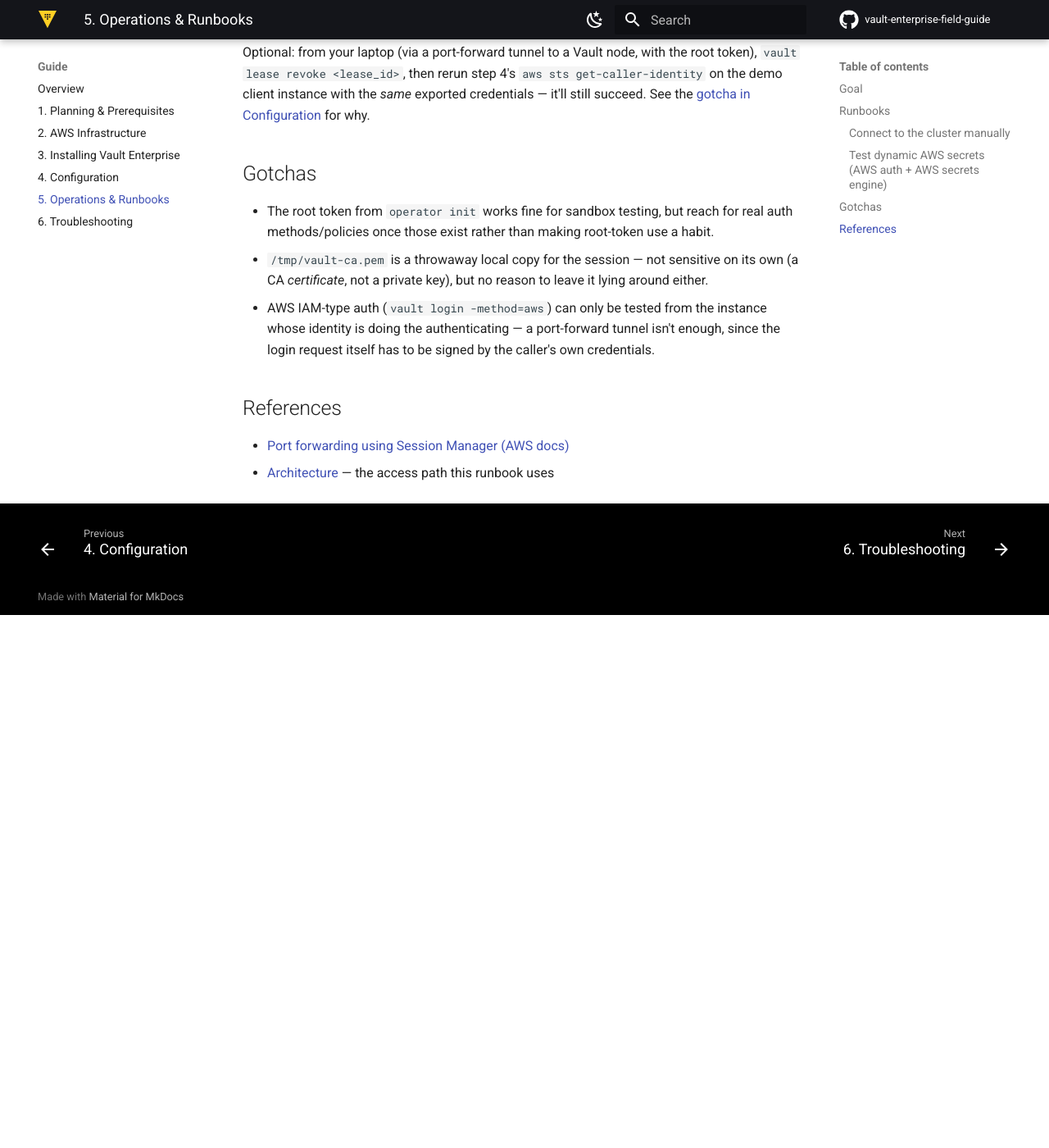
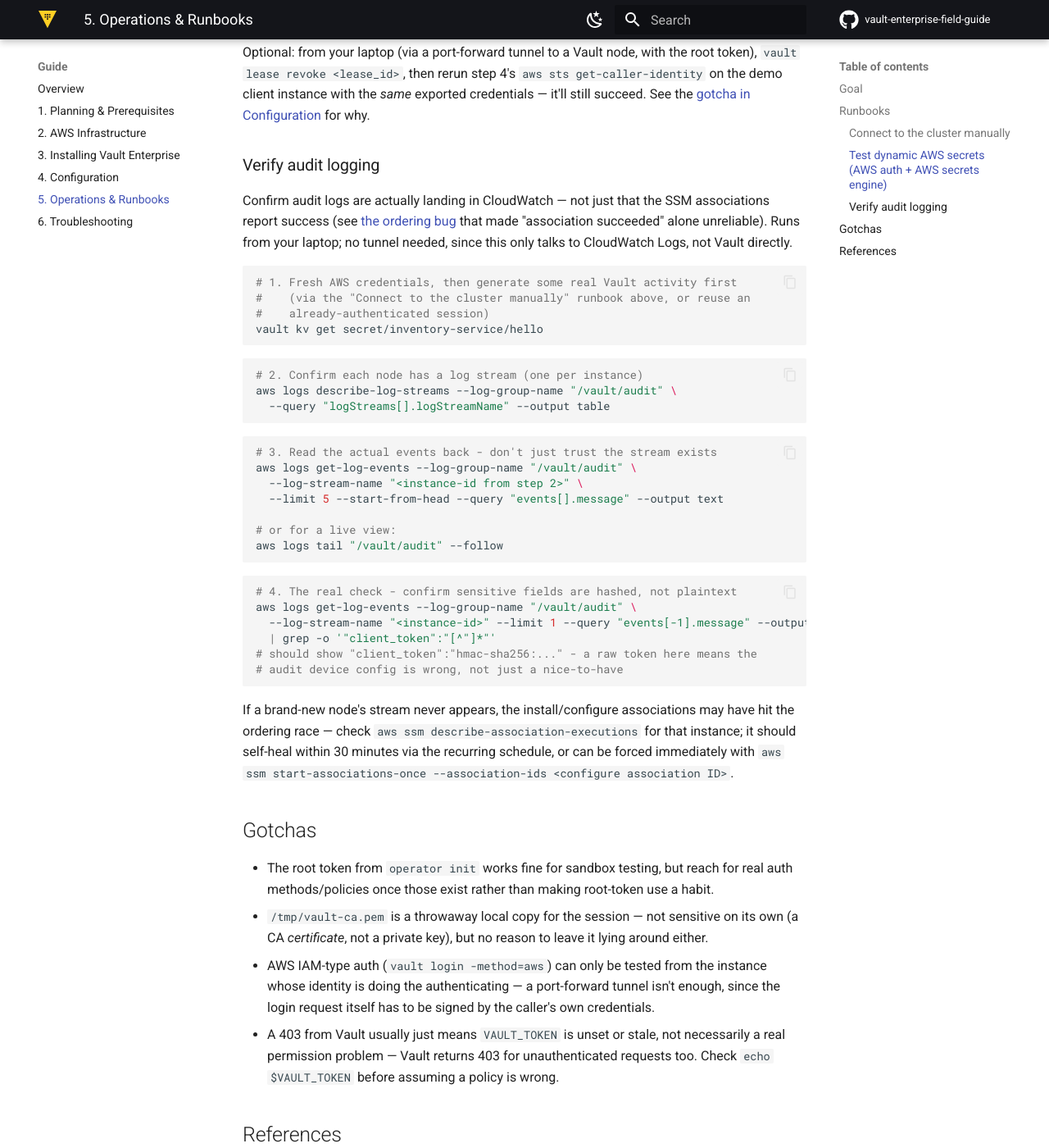
Before and after one commit to markcarriedo/vault-enterprise-field-guide, an MkDocs documentation site: the page built from docs/guide/05-operations.md, in a window 1280 px wide and 1400 px high, scrolled down 2196 px. Shown: the whole window at 82% size. Built offline with MkDocs 1.6.1 and Material for MkDocs 9.7.7, drawn with Linux system fonts in a browser that asks for light colours; comment, search, counter and statistics services are not loaded; before the commit the page ends 2946 px from its top, so only the background shows below that; some of the changed text lies outside the part shown.

Commit message:
docs(guide): add the audit-log verification runbook to Operations
Same steps used to verify the CloudWatch integration, written up as a
standalone runbook. Also added a 403-troubleshooting gotcha from a real
session - usually a missing/stale VAULT_TOKEN, not a policy problem.

Claude-Session: https://claude.ai/code/session_01W8wX9ho5zsL4nSkjw8ZJSM

````diff
--- a/docs/guide/05-operations.md
+++ b/docs/guide/05-operations.md
@@ -111,6 +111,50 @@ client instance with the *same* exported credentials — it'll still succeed. Se
 [gotcha in Configuration](04-configuration.md#a-verified-gotcha-assumed_role-revocation-is-soft)
 for why.
 
+### Verify audit logging
+
+Confirm audit logs are actually landing in CloudWatch — not just that the SSM associations
+report success (see [the ordering bug](../reference/decisions.md) that made "association
+succeeded" alone unreliable). Runs from your laptop; no tunnel needed, since this only talks
+to CloudWatch Logs, not Vault directly.
+
+```bash
+# 1. Fresh AWS credentials, then generate some real Vault activity first
+#    (via the "Connect to the cluster manually" runbook above, or reuse an
+#    already-authenticated session)
+vault kv get secret/inventory-service/hello
+```
+
+```bash
+# 2. Confirm each node has a log stream (one per instance)
+aws logs describe-log-streams --log-group-name "/vault/audit" \
+  --query "logStreams[].logStreamName" --output table
+```
+
+```bash
+# 3. Read the actual events back - don't just trust the stream exists
+aws logs get-log-events --log-group-name "/vault/audit" \
+  --log-stream-name "<instance-id from step 2>" \
+  --limit 5 --start-from-head --query "events[].message" --output text
+
+# or for a live view:
+aws logs tail "/vault/audit" --follow
+```
+
+```bash
+# 4. The real check - confirm sensitive fields are hashed, not plaintext
+aws logs get-log-events --log-group-name "/vault/audit" \
+  --log-stream-name "<instance-id>" --limit 1 --query "events[-1].message" --output text \
+  | grep -o '"client_token":"[^"]*"'
+# should show "client_token":"hmac-sha256:..." - a raw token here means the
+# audit device config is wrong, not just a nice-to-have
+```
+
+If a brand-new node's stream never appears, the install/configure associations may have hit
+the ordering race — check `aws ssm describe-association-executions` for that instance; it
+should self-heal within 30 minutes via the recurring schedule, or can be forced immediately
+with `aws ssm start-associations-once --association-ids <configure association ID>`.
+
 ## Gotchas
 
 - The root token from `operator init` works fine for sandbox testing, but reach for real auth
@@ -120,8 +164,12 @@ for why.
 - AWS IAM-type auth (`vault login -method=aws`) can only be tested from the instance whose
   identity is doing the authenticating — a port-forward tunnel isn't enough, since the login
   request itself has to be signed by the caller's own credentials.
+- A 403 from Vault usually just means `VAULT_TOKEN` is unset or stale, not necessarily a real
+  permission problem — Vault returns 403 for unauthenticated requests too. Check `echo
+  $VAULT_TOKEN` before assuming a policy is wrong.
 
 ## References
 
 - [Port forwarding using Session Manager (AWS docs)](https://docs.aws.amazon.com/systems-manager/latest/userguide/session-manager-port-forwarding.html)
 - [Architecture](../reference/architecture.md) — the access path this runbook uses
+- [CloudWatch Logs CLI reference (AWS docs)](https://docs.aws.amazon.com/cli/latest/reference/logs/)
````
Also changed, not shown: CHANGELOG.md (+3 -0 lines).
